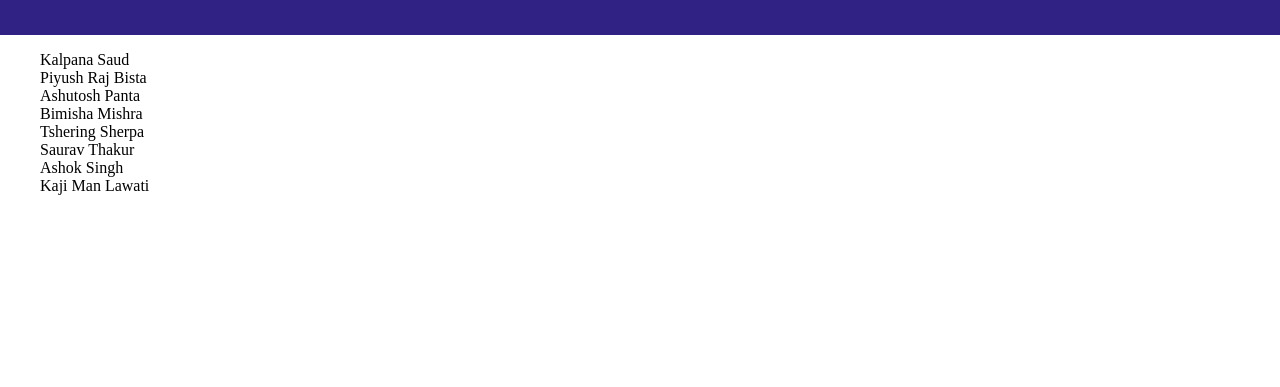
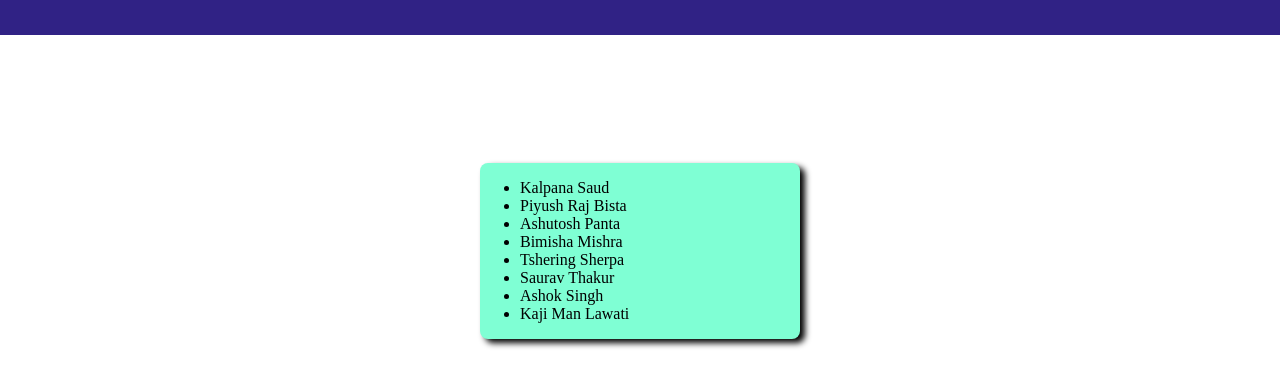
Before and after one commit to WFT-Interns/git-practice, a plain HTML site: page index.html in a window 1280 px wide. Shown: the part 77-464 px from the top of the page. Drawn offline with Linux system fonts and the light colour scheme.

Commit message:
style for grid container and item added.

```diff
--- a/style.css
+++ b/style.css
@@ -17,11 +17,17 @@ h1 {
   color: white;
 }
 
-.container {
-  padding: 1rem;
-  text-align: center;
+.grid-container {
+  display: grid;
+  margin-top: 5rem;
+  padding: 3rem;
+  align-items: center;
+  justify-content: center;
 }
 
-li {
-  list-style: none;
+.grid-item {
+  border-radius: 8px;
+  box-shadow: black 5px 4px 6px;
+  width: 320px;
+  background-color: aquamarine;
 }
```
